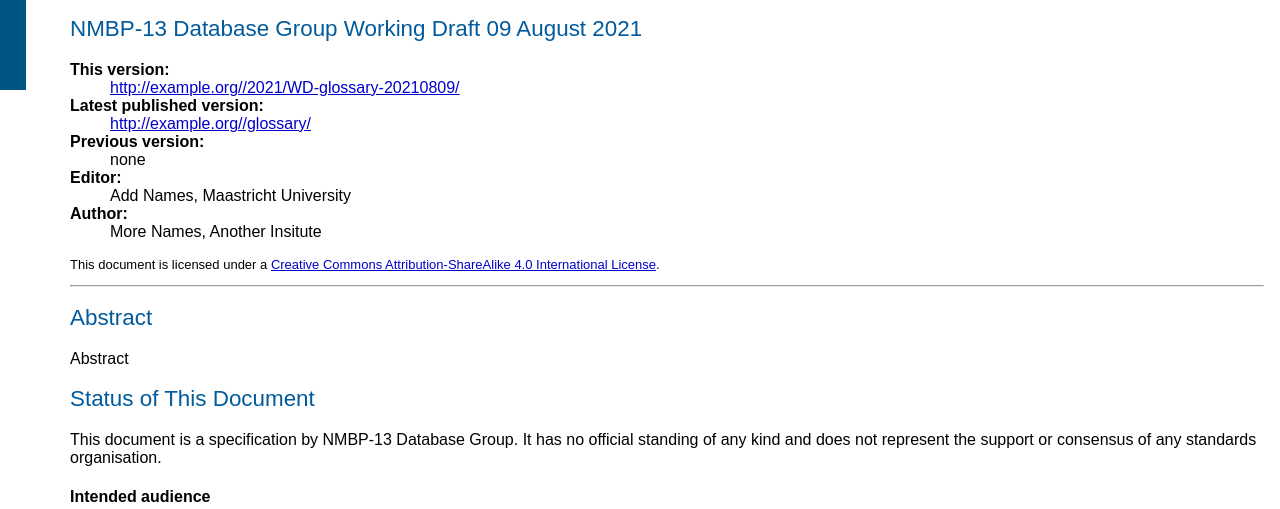
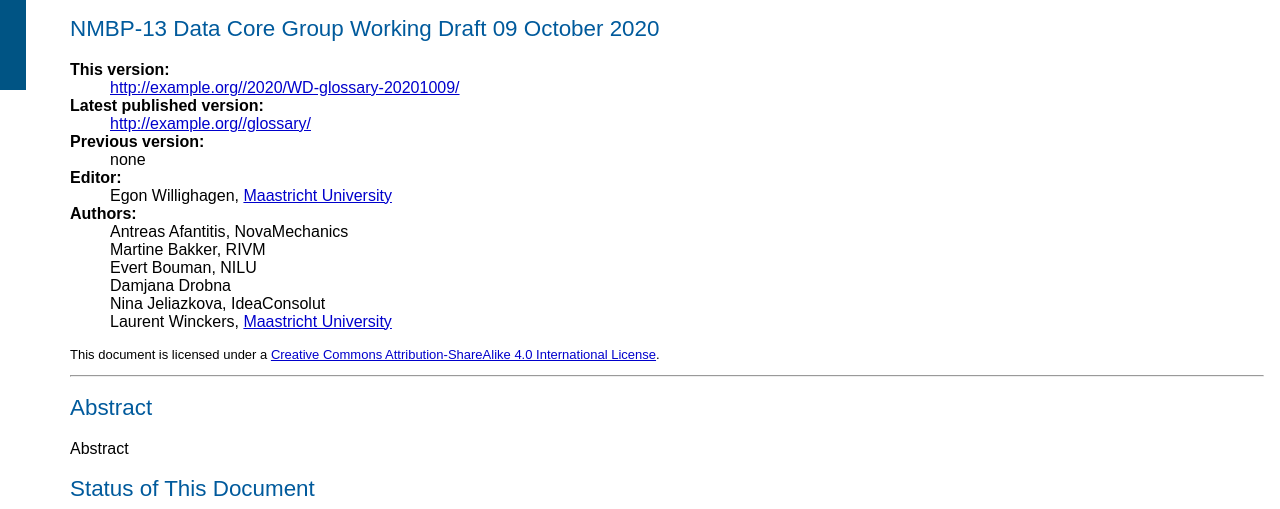
Before and after one commit to h2020-riskgone/nmbp13-terminology, a plain HTML site: page glossary/index.html in a window 1280 px wide. Shown: the part 291-800 px from the top of the page. Drawn offline with Linux system fonts and the light colour scheme; files whose address does not match are found by name.

Commit message:
Updated the metadata

```diff
--- a/glossary/index.html
+++ b/glossary/index.html
@@ -10,12 +10,12 @@
           // document info
           orguri:               "http://example.org//",
           orgicon:              "<img height='100' src='https://www.gov4nano.eu/wp-content/uploads/2019/02/Gov4Nano.png' alt='Gov4nano'/> <img height='150' src='https://nanorigo.eu/wp-content/uploads/2019/01/color_version.png' alt='NANORIGO'/> <img height='100' src='https://www.gov4nano.eu/wp-content/uploads/2020/06/RISKGONE_Logo.png' alt='RiskGONE'/>",
-          customorg:            "NMBP-13 Database Group",
+          customorg:            "NMBP-13 Data Core Group",
           customcss:            "../css/enm.css",
           overrideCopyright:    "<p class='copyright'>This document is licensed under a <a class='subfoot' href='http://creativecommons.org/licenses/by-sa/4.0/' rel='license'>Creative Commons Attribution-ShareAlike 4.0 International License</a>.</p>",
           specStatus:           "WD",
           shortName:            "glossary",
-          publishDate:   "2020-20-09",
+          publishDate:   "2020-10-09",
           previousMaturity: "WD",
           //previousPublishDate:  "2020-05-17",
           // previousURI : "http://dev.w3.org/2009/dap/ReSpec.js/documentation.html",
@@ -27,12 +27,26 @@
 
           // editors (optional)
           editors:  [
-             { name: "Add Names", url: "",
-                company: "Maastricht University", companyURL: "" },
+             { name: "Egon Willighagen", url: "",
+                company: "Maastricht University", companyURL: "https://www.maastrichtuniversity.nl/" },
           ],
           authors:  [
-             { name: "More Names",
-                company: "Another Insitute", companyURL: "" },
+             { name: "Antreas Afantitis",
+                company: "NovaMechanics", companyURL: "" },
+             { name: "Martine Bakker",
+                company: "RIVM", companyURL: "" },
+             { name: "Evert Bouman",
+                company: "NILU", companyURL: "" },
+             { name: "Damjana Drobna",
+                company: "", companyURL: "" },
+             { name: "Nina Jeliazkova",
+                company: "IdeaConsolut", companyURL: "" },
+             { name: "Laurent Winckers",
+                company: "Maastricht University", companyURL: "https://www.maastrichtuniversity.nl/" },
+             { name: "",
+                company: "", companyURL: "" },
+             { name: "",
+                company: "", companyURL: "" },
           ],
 
           // WG
```
